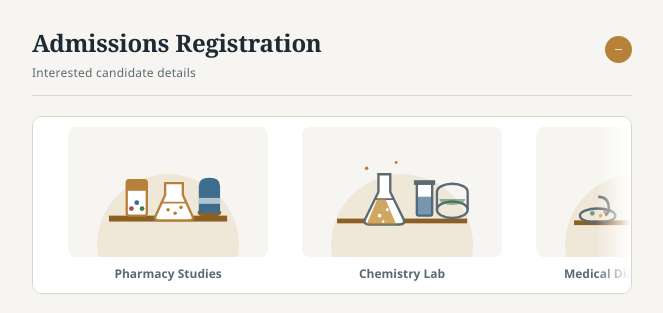
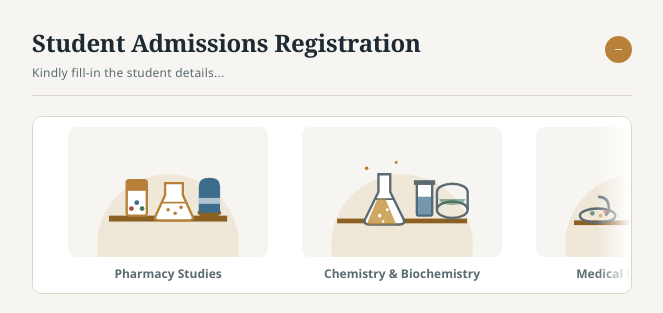
Before and after one commit to domops-sgng/test-webapp, a plain HTML site: page index.html in a window 1280 px wide. Shown: the top 313 px of the page, without its empty margins (308-971 px from the left). Drawn offline with Linux system fonts and the light colour scheme; no server answers.

Commit message:
index.html
1a

```diff
--- a/index.html
+++ b/index.html
@@ -3,14 +3,14 @@
 <head>
 <meta charset="utf-8">
 <meta name="viewport" content="width=device-width, initial-scale=1">
-<title>Admissions Registration</title>
+<title>SGNG-Leads</title>
 <link rel="stylesheet" href="style.css">
 </head>
 <body>
   <div class="lt-root">
     <div class="lt-shell">
       <div class="lt-header">
-        <div class="lt-title">Admissions Registration<small>Interested candidate details</small></div>
+        <div class="lt-title">Student Admissions Registration<small>Kindly fill-in the student details...</small></div>
         <div class="lt-code-pill" id="lt-code-pill">—</div>
       </div>
 
@@ -18,14 +18,14 @@
         <div class="lt-carousel-track">
           <div class="lt-carousel-item"><img src="images/nurse-care.svg" alt=""><span>Nursing Care Training</span></div>
           <div class="lt-carousel-item"><img src="images/pharmacy-lab.svg" alt=""><span>Pharmacy Studies</span></div>
-          <div class="lt-carousel-item"><img src="images/chemistry-lab.svg" alt=""><span>Chemistry Lab</span></div>
-          <div class="lt-carousel-item"><img src="images/medical-lab.svg" alt=""><span>Medical Diagnostics Lab</span></div>
+          <div class="lt-carousel-item"><img src="images/chemistry-lab.svg" alt=""><span>Chemistry & Biochemistry</span></div>
+          <div class="lt-carousel-item"><img src="images/medical-lab.svg" alt=""><span>Medical Diagnostics</span></div>
           <div class="lt-carousel-item"><img src="images/language-training.svg" alt=""><span>Foreign Language Training</span></div>
           <!-- duplicated for seamless infinite scroll -->
           <div class="lt-carousel-item"><img src="images/nurse-care.svg" alt=""><span>Nursing Care Training</span></div>
           <div class="lt-carousel-item"><img src="images/pharmacy-lab.svg" alt=""><span>Pharmacy Studies</span></div>
-          <div class="lt-carousel-item"><img src="images/chemistry-lab.svg" alt=""><span>Chemistry Lab</span></div>
-          <div class="lt-carousel-item"><img src="images/medical-lab.svg" alt=""><span>Medical Diagnostics Lab</span></div>
+          <div class="lt-carousel-item"><img src="images/chemistry-lab.svg" alt=""><span>Chemistry & Biochemistry</span></div>
+          <div class="lt-carousel-item"><img src="images/medical-lab.svg" alt=""><span>Medical Diagnostics</span></div>
           <div class="lt-carousel-item"><img src="images/language-training.svg" alt=""><span>Foreign Language Training</span></div>
         </div>
       </div>
```
